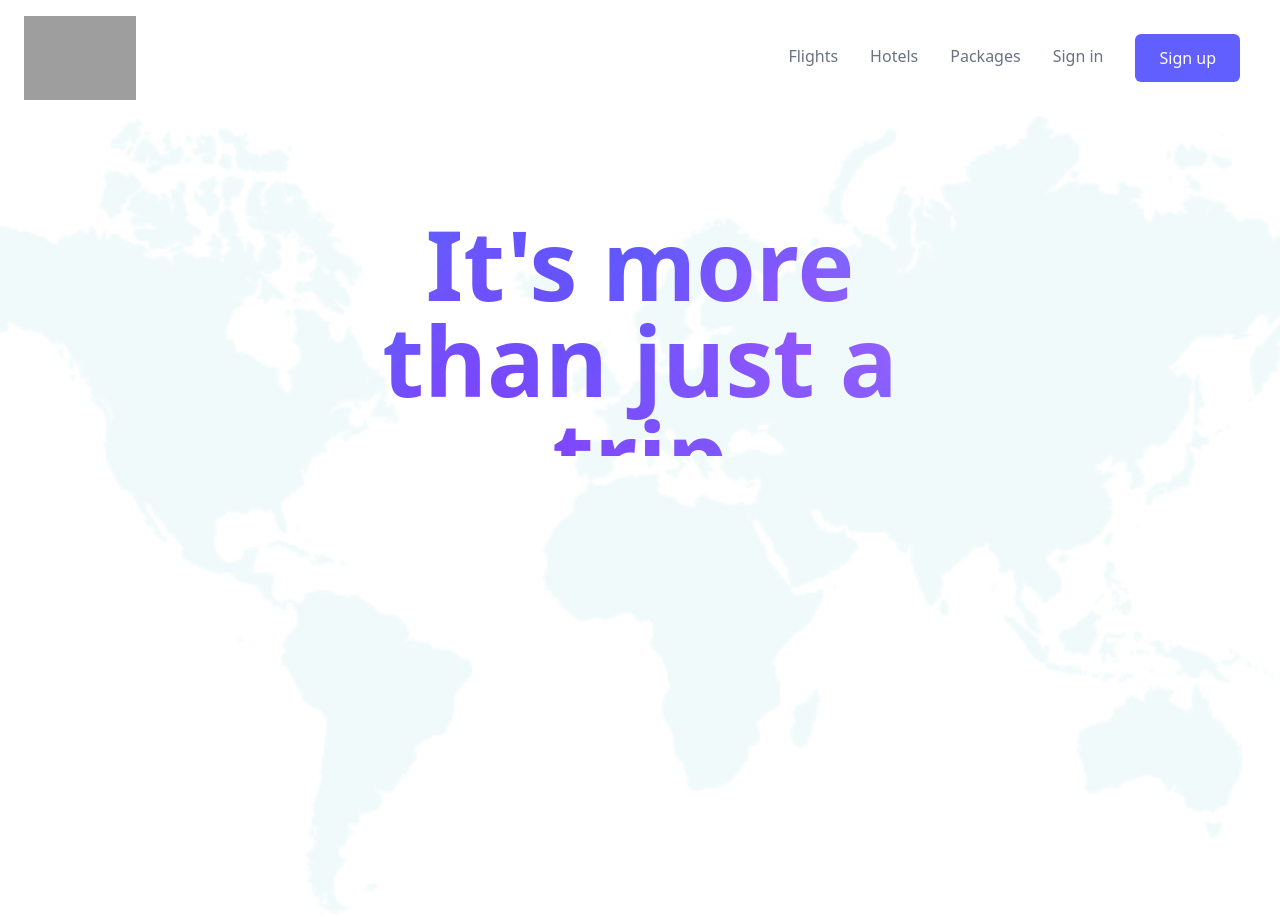
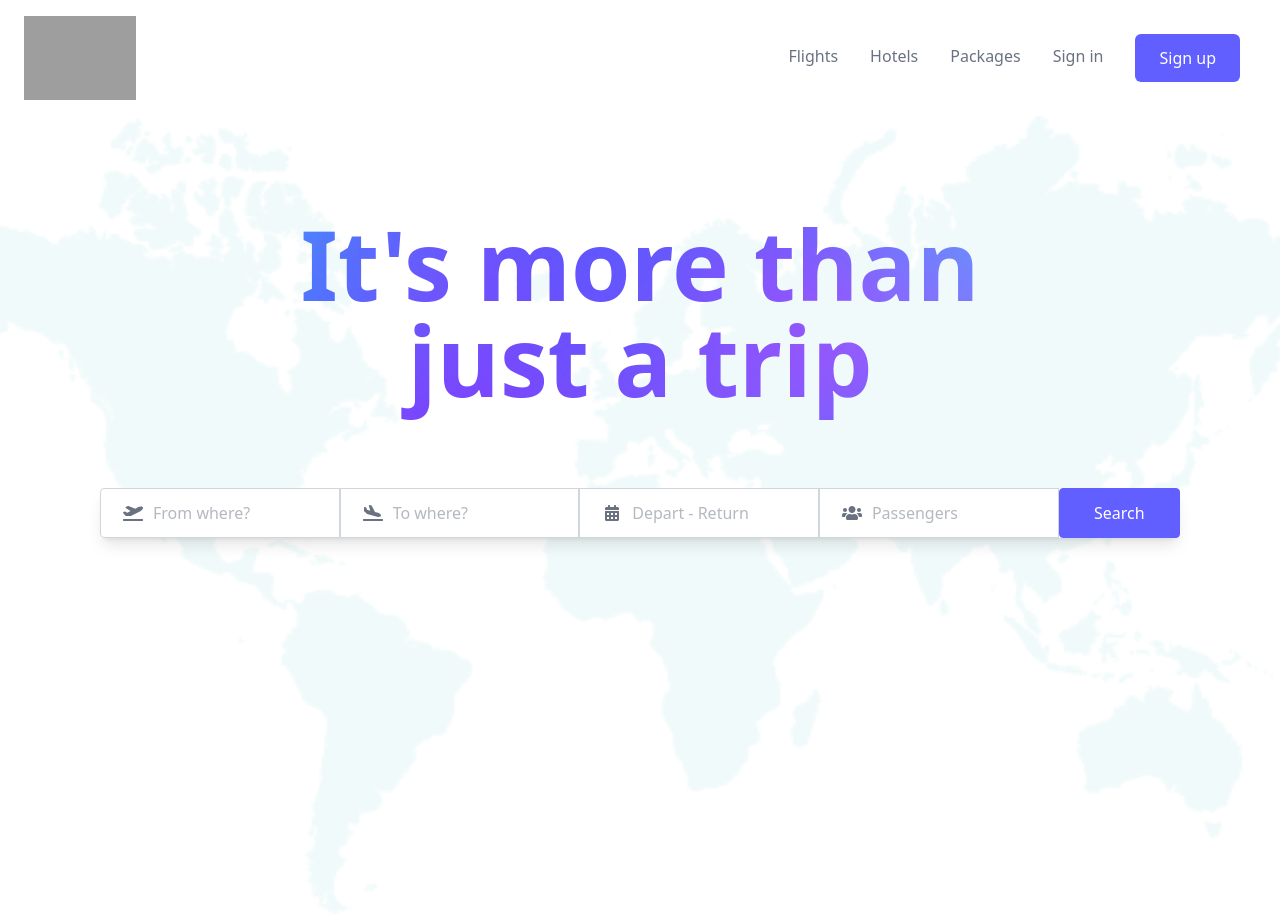
Before and after one commit to Hira-Haider-46/tripma, a React (Vite) app: page / in a window 1280 px wide. Built offline with nearby package versions, Linux system fonts and the light colour scheme; grey boxes are pictures that could not be loaded.

Commit message:
search flights component created

```diff
--- a/package.json
+++ b/package.json
@@ -14,6 +14,7 @@
     "lucide-react": "^0.477.0",
     "react": "^19.0.0",
     "react-dom": "^19.0.0",
+    "react-icons": "^5.5.0",
     "react-router-dom": "^7.2.0",
     "tailwindcss": "^4.0.9"
   },
--- a/src/components/SearchFlight.tsx
+++ b/src/components/SearchFlight.tsx
@@ -1,12 +1,51 @@
-
+import {
+  FaPlaneDeparture,
+  FaPlaneArrival,
+  FaCalendarAlt,
+  FaUsers,
+} from "react-icons/fa";
 
 const SearchFlight: React.FC = () => {
   return (
-    <div className="relative h-screen w-full pt-25">
+    <div className="relative h-screen w-full pt-25 px-25">
       <div className="absolute inset-0 bg-[url('/map_bg.png')] bg-cover bg-center opacity-25"></div>
-      <h1 className="relative text-8xl font-bold bg-[url('/text_bg.png')] bg-clip-text text-transparent bg-center bg-cover w-1/2 text-center h-60 mx-auto">
+      <h1 className="relative text-8xl font-bold bg-[url('/text_bg.png')] bg-clip-text text-transparent bg-center bg-cover w-2/3 text-center h-60 mx-auto mb-8">
         It's more than just a trip
       </h1>
+      <div className="relative bg-white w-full shadow-lg flex items-center">
+        <div className="border border-gray-300 relative flex items-center w-64 rounded-tl-sm rounded-bl-sm">
+          <FaPlaneDeparture className="absolute left-3 text-gray-500 w-10" />
+          <input
+            placeholder="From where?"
+            className="pl-13 pr-4 py-3 w-full outline-none text-gray-500"
+          />
+        </div>
+        <div className="border border-gray-300 relative flex items-center w-64">
+          <FaPlaneArrival className="absolute left-3 text-gray-500 w-10" />
+          <input
+            placeholder="To where?"
+            className="pl-13 pr-4 py-3 w-full outline-none text-gray-500"
+          />
+        </div>
+        <div className="border border-gray-300 relative flex items-center w-64">
+          <FaCalendarAlt className="absolute left-3 text-gray-500 w-10" />
+          <input
+            type="text"
+            className="pl-13 pr-4 py-3 w-full outline-none text-gray-500"
+            placeholder="Depart - Return"
+          />
+        </div>
+        <div className="border border-gray-300 relative flex items-center w-64">
+          <FaUsers className="absolute left-3 text-gray-500 w-10" />
+          <input
+            placeholder="Passengers"
+            className="pl-13 pr-4 py-3 w-full outline-none text-gray-500"
+          />
+        </div>
+        <button className="border-1 border-indigo-500 w-32 bg-indigo-500 text-white rounded-sm p-3 cursor-pointer hover:scale-101">
+          Search
+        </button>
+      </div>
     </div>
   );
 };
```
Also changed, not shown: 1 other file (tests, documents, lock files or other folders).
